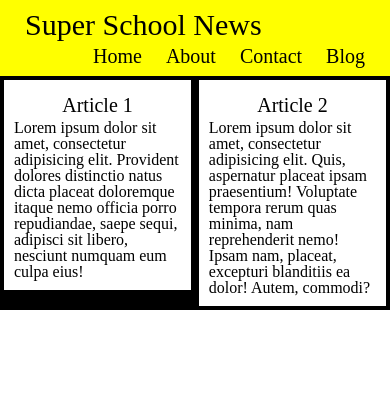
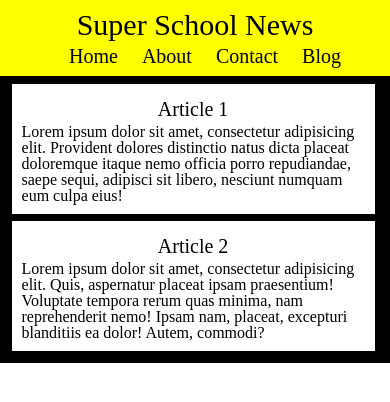
Before and after one commit to lilly-fisher/fewd1121, a plain HTML site: page class14/super-school-news/index.html in a window 390 px wide. Drawn offline with Linux system fonts and the light colour scheme.

Commit message:
classwork

```diff
--- a/class14/super-school-news/style.css
+++ b/class14/super-school-news/style.css
@@ -55,3 +55,25 @@ article h1 {
 	text-align: center;
 	padding: 5px 0;
 }
+@media (max-width: 480px){
+	article {
+		float: none;
+		width: 95%;
+		margin-top: 1%;
+		margin-bottom: 2%;
+		margin-left: 2%
+	}
+	article:nth-child(1) {
+		float: none;
+		width: 95%;
+		margin-bottom: 2%;
+	}
+	header h1{
+		float: none;
+		text-align: center;
+	}
+	header nav{
+		float: none;
+		text-align: center;
+	}
+}
```
Also changed, not shown: class14/responsive-news/css/style.css (+11 -0 lines).
